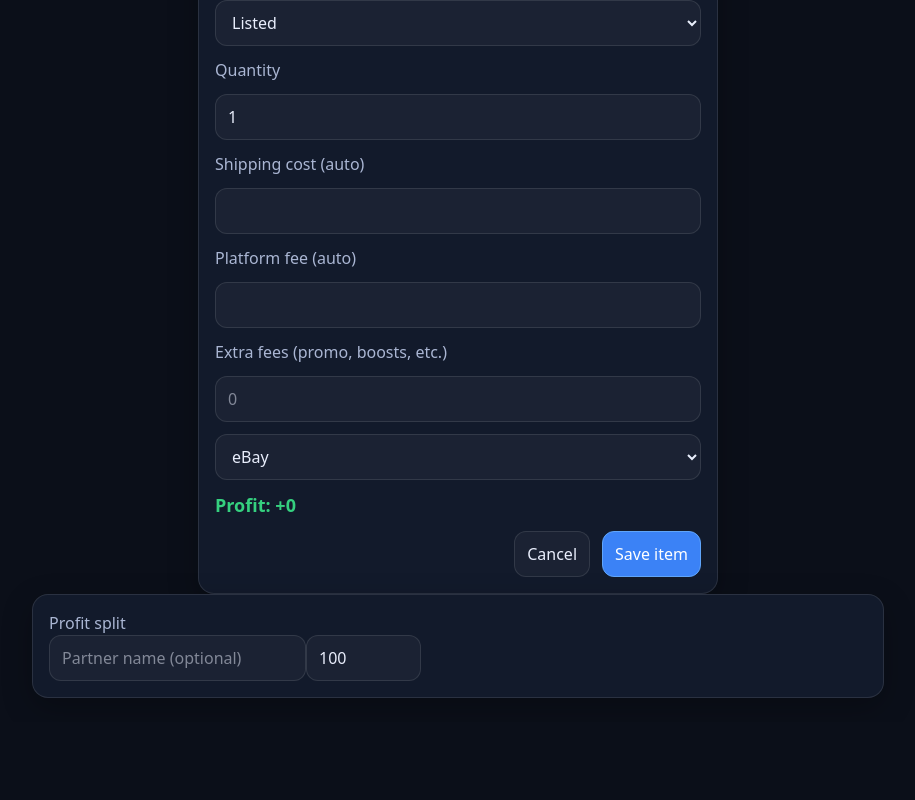
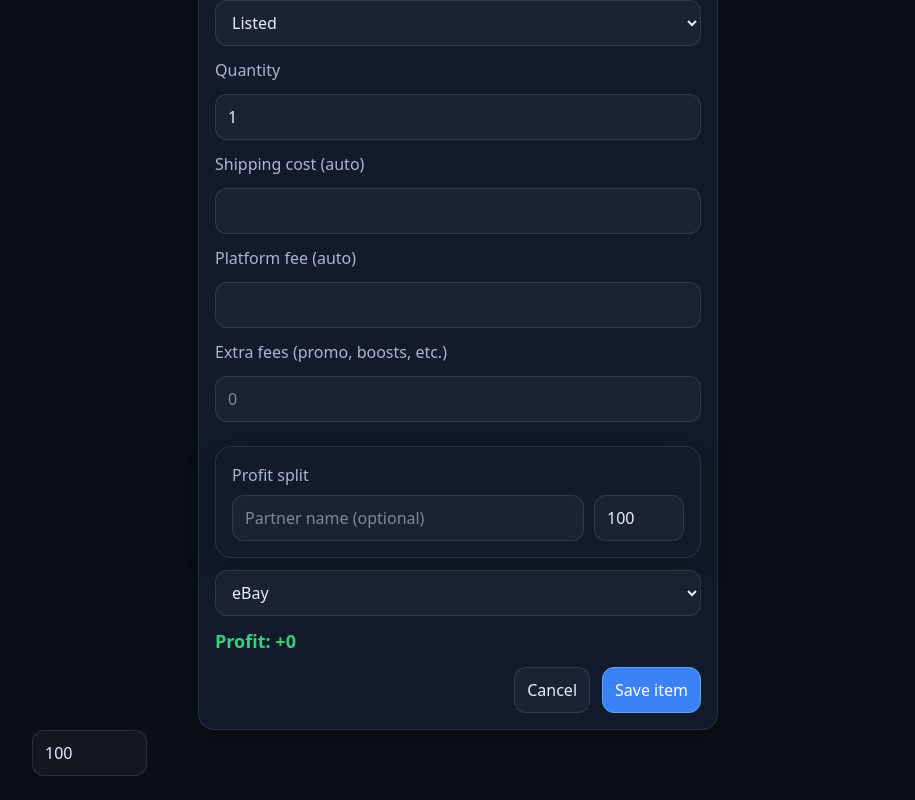
Before and after one commit to Theantplayss/Prft, a Next.js app: page /items/new in a window 1280 px wide. Shown: the part 309-1109 px from the top of the page, without its empty margins (182-1097 px from the left). Before the commit the page ends 1031 px from the top, so only its background shows below. Built offline with nearby package versions, Linux system fonts and the light colour scheme; no server answers; sample sign-in values are in the browser's storage.

Commit message:
Fix profit split UI and clean up item cards

```diff
--- a/app/items/[id]/edit/page.tsx
+++ b/app/items/[id]/edit/page.tsx
@@ -238,11 +238,7 @@ export default function EditItemPage() {
       </div>
 
 
-  <input
-    placeholder="Partner name (optional)"
-    value={partnerName}
-    onChange={(e) => setPartnerName(e.target.value)}
-  />
+
 
   <input
     type="number"
--- a/app/items/new/page.tsx
+++ b/app/items/new/page.tsx
@@ -168,6 +168,28 @@ const [yourSplitPct, setYourSplitPct] = useState(100);
           <div className="stack">
             <label className="muted">Extra fees (promo, boosts, etc.)</label>
             <input inputMode="decimal" value={extraFees} onChange={(e) => setExtraFees(e.target.value)} placeholder="0" />
+            <div className="card" style={{ marginTop: 12 }}>
+  <div className="muted" style={{ marginBottom: 8 }}>Profit split</div>
+
+  <div className="row" style={{ gap: 10, alignItems: "center", flexWrap: "wrap" }}>
+    <input
+      placeholder="Partner name (optional)"
+      value={partnerName}
+      onChange={(e) => setPartnerName(e.target.value)}
+      style={{ flex: 1, minWidth: 220 }}
+    />
+
+    <input
+      type="number"
+      min={0}
+      max={100}
+      value={yourSplitPct}
+      onChange={(e) => setYourSplitPct(Number(e.target.value))}
+      style={{ width: 90 }}
+    />
+  </div>
+</div>
+
           </div>
 
           <select value={platform} onChange={(e) => setPlatform(e.target.value)}>
@@ -195,14 +217,6 @@ const [yourSplitPct, setYourSplitPct] = useState(100);
           {err && <div className="muted">{err}</div>}
         </form>
       </div>
-      <div className="card">
-  <div className="muted">Profit split</div>
-
-  <input
-    placeholder="Partner name (optional)"
-    value={partnerName}
-    onChange={(e) => setPartnerName(e.target.value)}
-  />
 
   <input
     type="number"
@@ -212,7 +226,7 @@ const [yourSplitPct, setYourSplitPct] = useState(100);
     value={yourSplitPct}
     onChange={(e) => setYourSplitPct(Number(e.target.value))}
   />
-</div>
+
 
     </main>
   );
```
